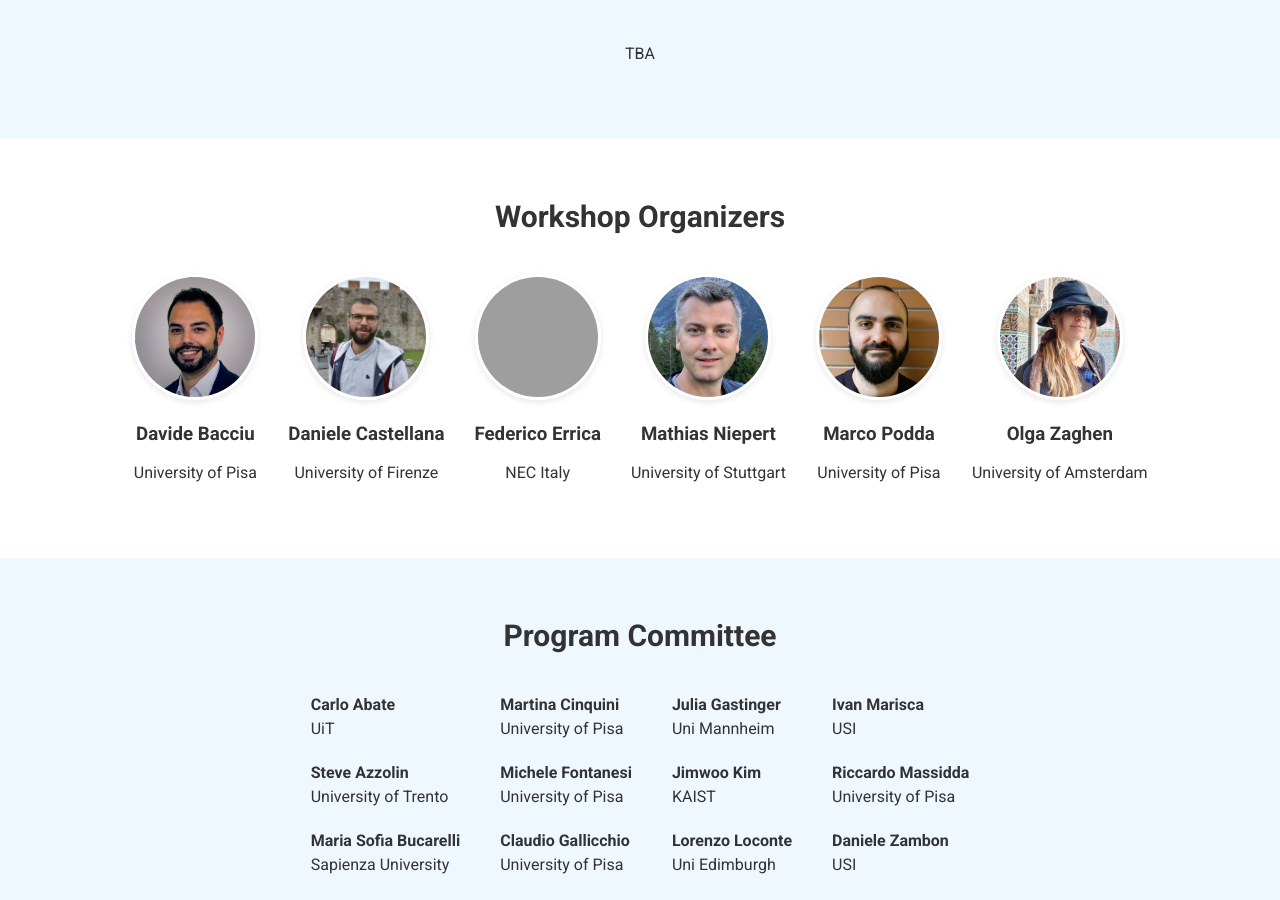
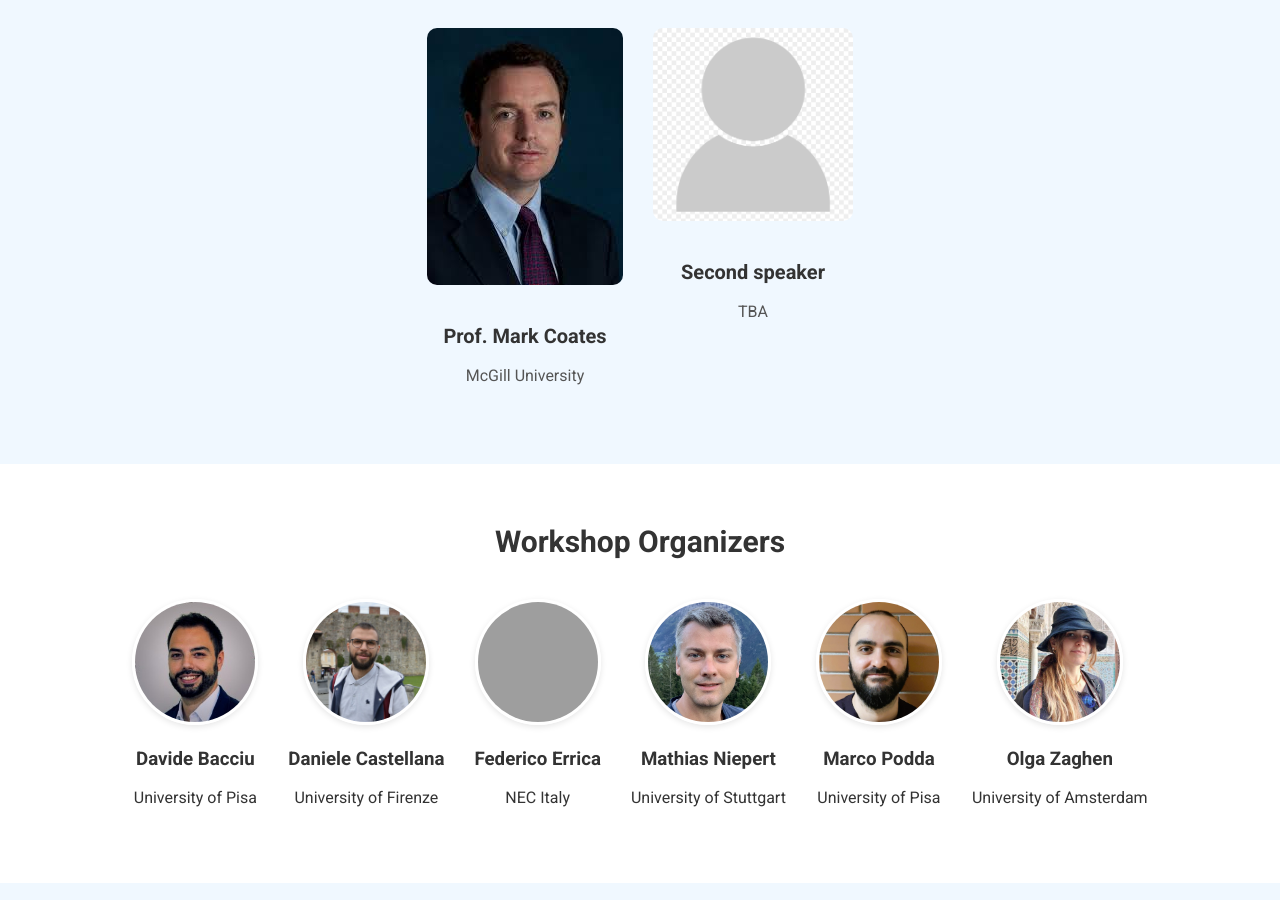
Before and after one commit to combayns2025/combayns2025.github.io, a Jekyll site: the page built from index.md, in a window 1280 px wide and 900 px high, scrolled down 1086 px. Built offline with Jekyll 4.4.1, drawn with Linux system fonts in a browser that asks for light colours; grey boxes are pictures that could not be loaded.

Commit message:
Update index.md

```diff
--- a/index.md
+++ b/index.md
@@ -51,17 +51,16 @@ title: Home
 <section id="speakers">
   <h2>Speakers</h2>
   <div class="speakers-container">
-      <p>TBA</p>
-      <!-- <div class="speaker">
-          <img src="/assets/images/placeholder.png" alt="Speaker 1">
-          <h3>First speaker</h3>
-          <p>First speaker bio</p>
+      <div class="speaker">
+          <img src="/assets/images/coates.jpeg" alt="Prof. Mark Coates">
+          <h3>Prof. Mark Coates</h3>
+          <p>McGill University</p>
       </div>
       <div class="speaker">
           <img src="/assets/images/placeholder.png" alt="Speaker 2">
           <h3>Second speaker</h3>
-          <p>Second speaker bio</p>
-      </div> -->
+          <p>TBA</p>
+      </div>
   </div>
 </section>
 
```
